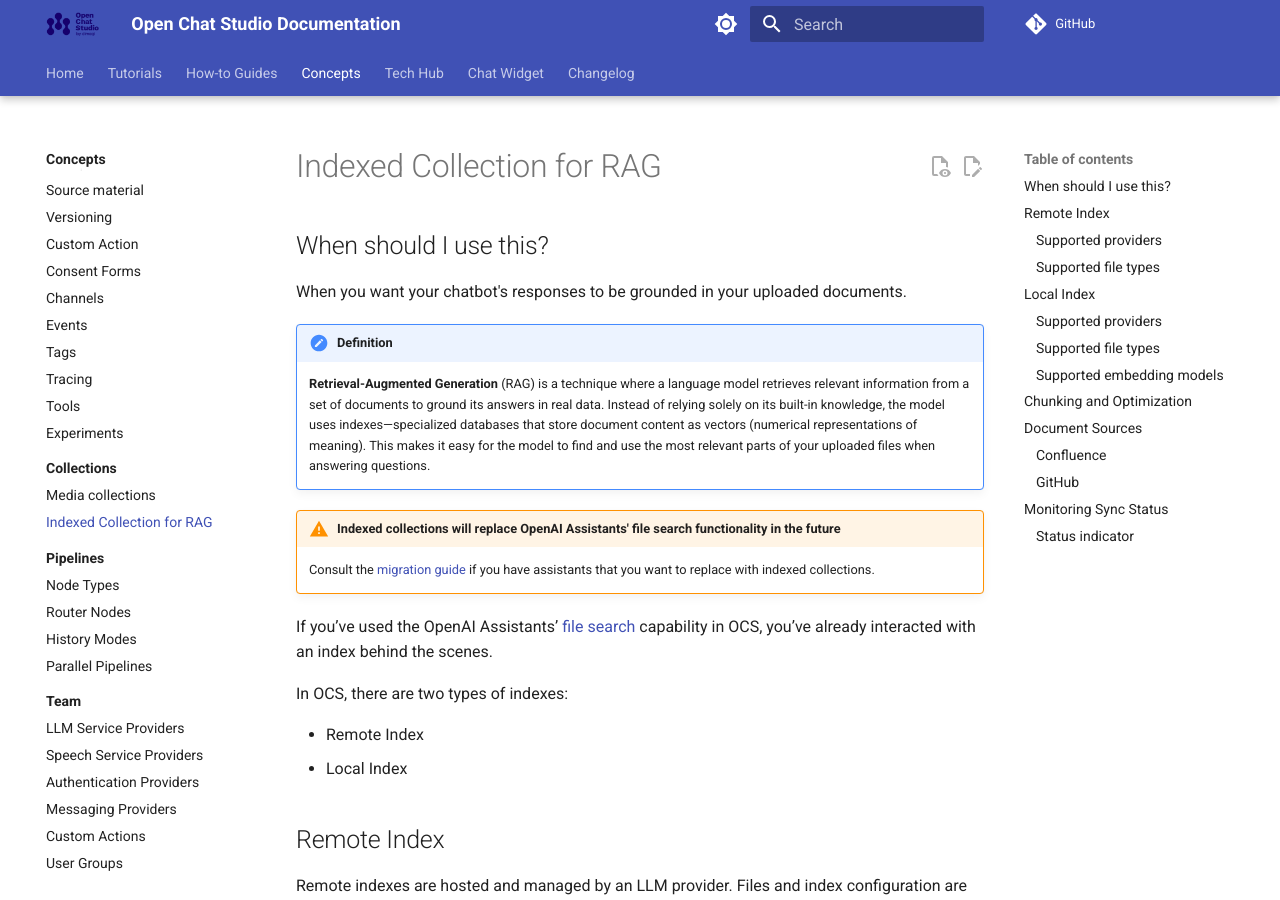
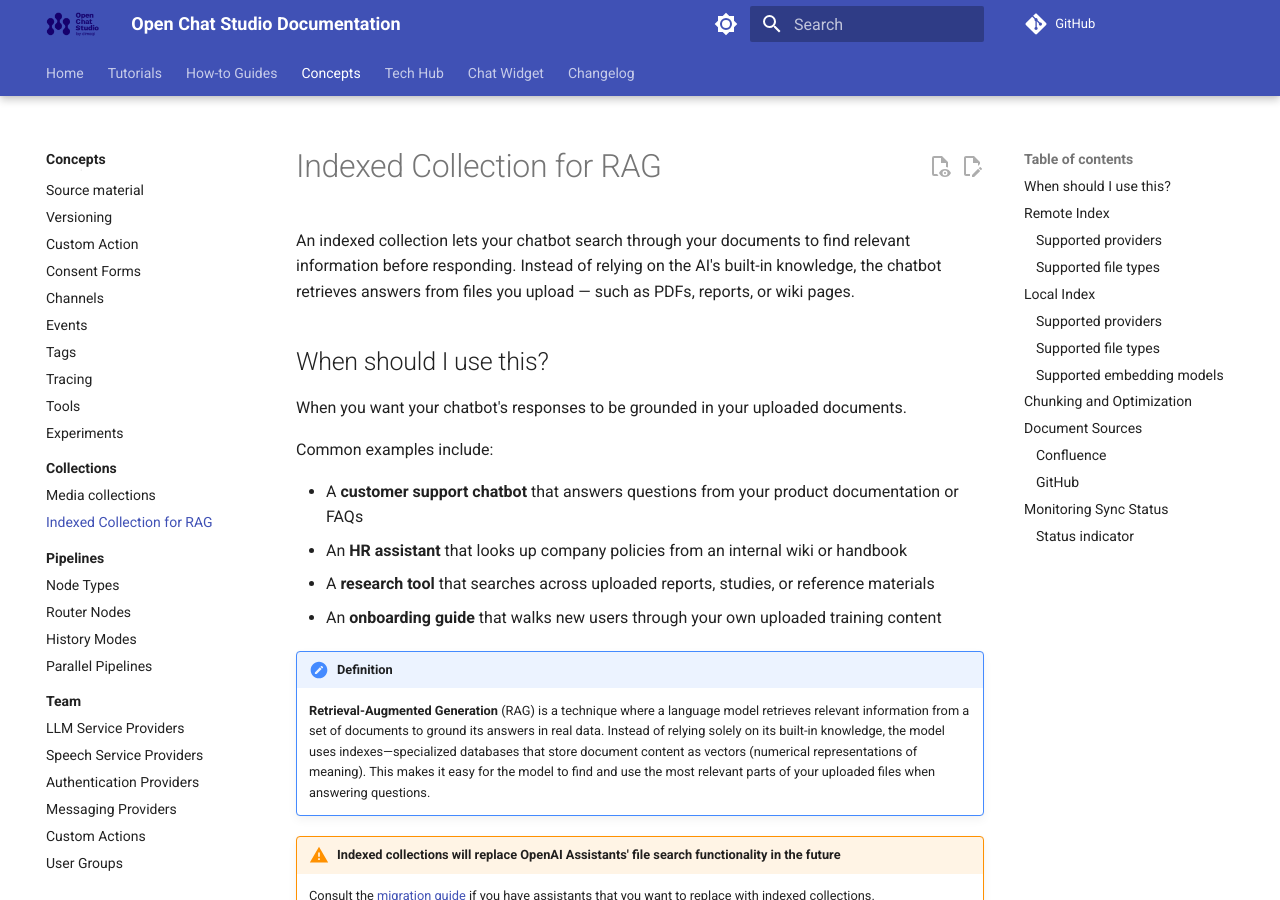
Before and after one commit to dimagi/open-chat-studio-docs, an MkDocs documentation site: the page built from docs/concepts/collections/indexed.md, in a window 1280 px wide and 900 px high. Built offline with MkDocs 1.6.1 and Material for MkDocs 9.7.7, drawn with Linux system fonts in a browser that asks for light colours; a script that is not in the unit is left out; comment, search, counter and statistics services are not loaded.

Commit message:
Indexed collection intro now guides a 1st time user on what it is and examples

```diff
--- a/docs/concepts/collections/indexed.md
+++ b/docs/concepts/collections/indexed.md
@@ -2,8 +2,17 @@
 title: Indexed Collection (for RAG applications)
 ---
 
+An indexed collection lets your chatbot search through your documents to find relevant information before responding. Instead of relying on the AI's built-in knowledge, the chatbot retrieves answers from files you upload — such as PDFs, reports, or wiki pages.
+
 ## When should I use this?
 When you want your chatbot's responses to be grounded in your uploaded documents.
+
+Common examples include:
+
+- A **customer support chatbot** that answers questions from your product documentation or FAQs
+- An **HR assistant** that looks up company policies from an internal wiki or handbook
+- A **research tool** that searches across uploaded reports, studies, or reference materials
+- An **onboarding guide** that walks new users through your own uploaded training content
 
 !!! note "Definition"
     **Retrieval-Augmented Generation** (RAG) is a technique where a language model retrieves relevant information from a set of documents to ground its answers in real data. Instead of relying solely on its built-in knowledge, the model uses indexes—specialized databases that store document content as vectors (numerical representations of meaning). This makes it easy for the model to find and use the most relevant parts of your uploaded files when answering questions.
```
